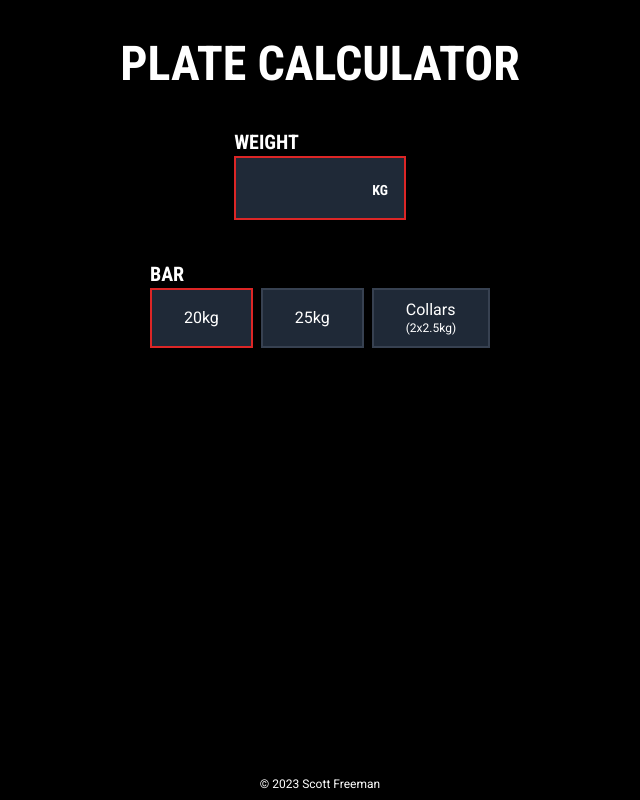
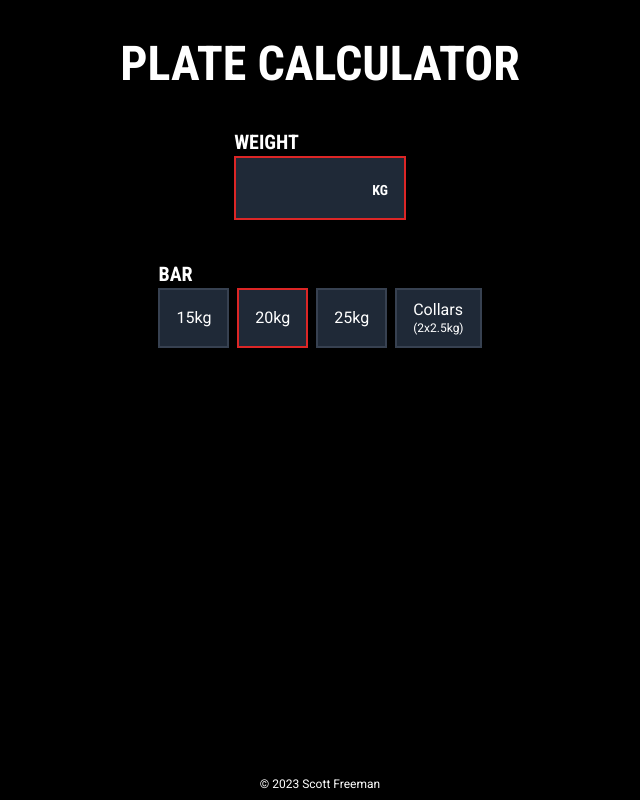
Before and after one commit to iamscottfreeman/plate-calculator, a Next.js app: page / in a window 1280 px wide. Shown: the whole page, without its empty margins (320-960 px from the left). Built offline with nearby package versions, Linux system fonts and the light colour scheme.

Commit message:
Added 15kg bar

```diff
--- a/src/components/Bar.tsx
+++ b/src/components/Bar.tsx
@@ -14,7 +14,21 @@ const Bar = ({ barWeight, collars, setBarWeight, setCollars }: Props) => {
       <div className={`uppercase text-left text-xl ${fonts.header.className}`}>Bar</div>
       <div className='flex justify-between align-middle'>
         <label
-          className={`flex items-center bg-gray-800 text-white border-2 px-8 py-4 cursor-pointer select-none ${
+          className={`flex items-center bg-gray-800 text-white border-2 px-4 py-4 mr-2 cursor-pointer select-none ${
+            barWeight === 15 ? 'border-red-600 bg-gray-700' : 'text-gray-300 border-gray-700'
+          }`}
+        >
+          <input
+            type='radio'
+            name='barWeight'
+            className='hidden'
+            checked={barWeight === 15}
+            onChange={() => setBarWeight(15)}
+          />
+          15kg
+        </label>
+        <label
+          className={`flex items-center bg-gray-800 text-white border-2 px-4 py-4 mr-2 cursor-pointer select-none ${
             barWeight === 20 ? 'border-red-600 bg-gray-700' : 'text-gray-300 border-gray-700'
           }`}
         >
@@ -28,7 +42,7 @@ const Bar = ({ barWeight, collars, setBarWeight, setCollars }: Props) => {
           20kg
         </label>
         <label
-          className={`flex items-center bg-gray-800 text-white border-2 px-8 py-4 mx-2 cursor-pointer select-none ${
+          className={`flex items-center bg-gray-800 text-white border-2 px-4 py-4 mr-2 cursor-pointer select-none ${
             barWeight === 25 ? 'border-red-600 bg-gray-700' : 'text-gray-300 border-gray-700'
           }`}
         >
@@ -41,9 +55,8 @@ const Bar = ({ barWeight, collars, setBarWeight, setCollars }: Props) => {
           />
           25kg
         </label>
-
         <label
-          className={`block bg-gray-800 text-white border-2 px-8 py-2 cursor-pointer select-none ${
+          className={`block bg-gray-800 text-white border-2 px-4 py-2 cursor-pointer ${
             collars ? 'border-red-600 bg-gray-700' : 'text-gray-300 border-gray-700'
           }`}
         >
```
